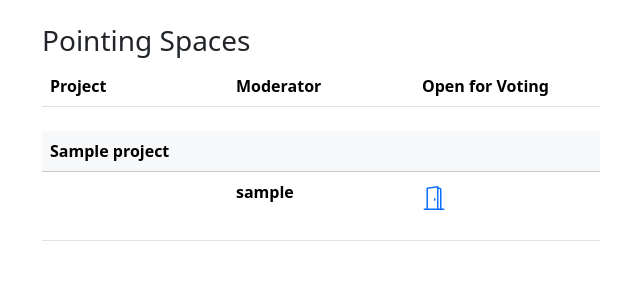
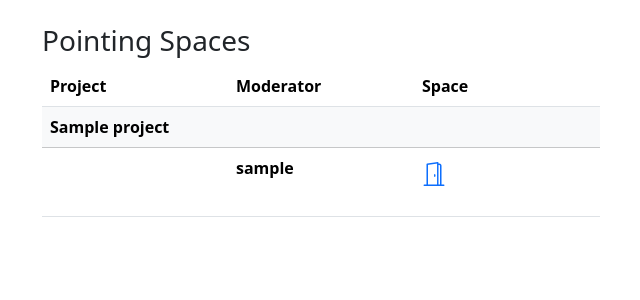
Before and after one commit to shacker/django-poynter, a Django app: page / in a window 1280 px wide. Shown: the part 56-356 px from the top of the page, without its empty margins (40-680 px from the left). Run offline with Django 5.2, Linux system fonts and the light colour scheme; a user stored in the database is signed in; tables that the repository leaves empty hold one stand-in row (values such as "Sample post"); parts of the project's set-up code (start-up, migrations or seed data) failed here and were passed over.

Commit message:
Always link to space

```diff
--- a/poynter/templates/points/home.html
+++ b/poynter/templates/points/home.html
@@ -7,10 +7,10 @@
 
     <table class="table">
         <thead>
-            <tr class="d-flex mb-4">
+            <tr class="d-flex">
                 <th scope="col" class="col-2">Project</th>
                 <th scope="col" class="col-2">Moderator</th>
-                <th scope="col" class="col-2">Open for Voting</th>
+                <th scope="col" class="col-2">Space</th>
             </tr>
         </thead>
         {% for project in projects %}
@@ -28,11 +28,9 @@
                             <b>{{ space.moderator }}</b>
                         </td>
                         <td class="col-2">
-                            {% if space.is_open %}
-                                <p class="fs-4">
+                            <p class="fs-4">
                                 <a href=""><i class="bi bi-door-open"></i></a>
-                                </p>
-                            {% endif %}
+                            </p>
                         </td>
                     </tr>
                 {% endfor %}
```
